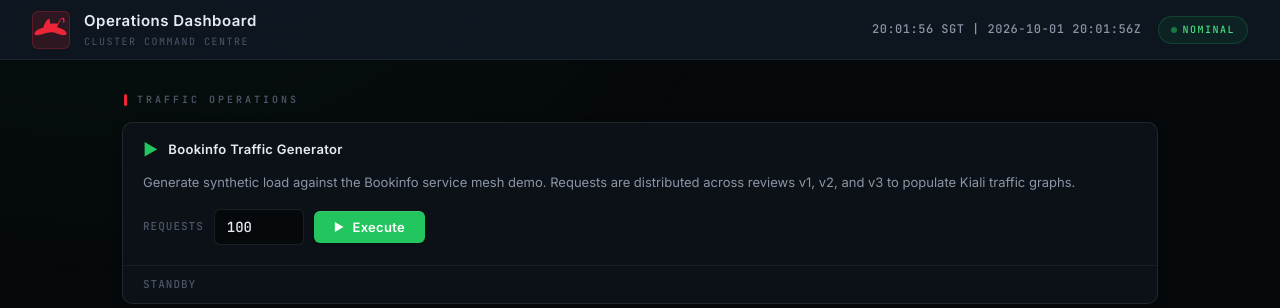
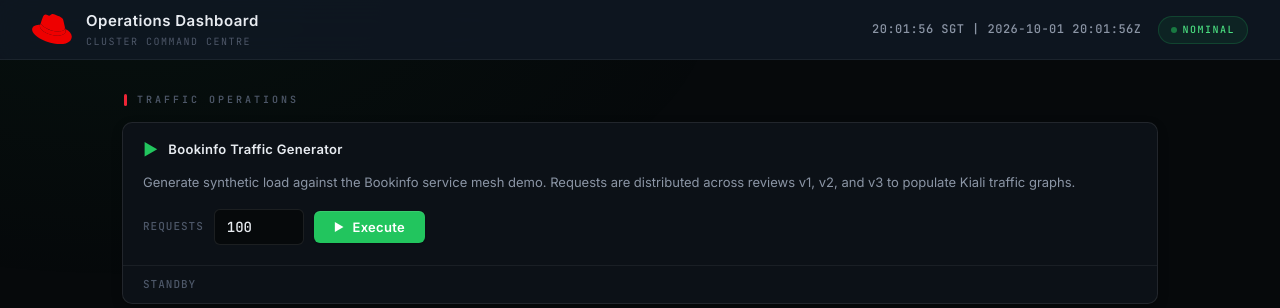
Before and after one commit to explicitworkload/ocp-provisioning, a Flask app: page / in a window 1280 px wide. Shown: the top 308 px of the page. Run offline with Flask 3, Linux system fonts and the light colour scheme; data that the repository does not hold is empty.

Commit message:
Use official Red Hat hat icon and add favicon

```diff
--- a/dashboard/static/style.css
+++ b/dashboard/static/style.css
@@ -79,17 +79,12 @@ header {
 }
 
 .insignia {
-  width: 38px;
-  height: 38px;
   display: flex;
   align-items: center;
   justify-content: center;
-  background: var(--sg-red-dim);
-  border: 1px solid rgba(238, 37, 54, 0.25);
-  border-radius: var(--radius-sm);
 }
 
-.insignia svg { width: 34px; height: 34px; }
+.insignia svg { width: 40px; height: auto; }
 
 .header-title {
   display: flex;
--- a/dashboard/templates/index.html
+++ b/dashboard/templates/index.html
@@ -4,14 +4,16 @@
   <meta charset="UTF-8">
   <meta name="viewport" content="width=device-width, initial-scale=1.0">
   <title>OPS DASHBOARD</title>
+  <link rel="icon" href="/static/favicon.svg" type="image/svg+xml">
   <link rel="stylesheet" href="/static/style.css">
 </head>
 <body>
   <header>
     <div class="header-left">
       <div class="insignia">
-        <svg viewBox="0 0 36 36" xmlns="http://www.w3.org/2000/svg">
-          <path d="M16.5 6c-1.2 0-2.5 1-3.7 2.8c-1.5 2.2-2.5 5-3 6.7c-2.8.6-5.5 1.8-7.3 3.3C1 20 .5 21.2.5 22c0 1 .8 1.5 2.5 1.5c1.8 0 4-.4 6.5-1.2c3-1 6-1.8 8.5-1.8c2 0 4.2.5 7 1.5c2.5.9 4.8 1.5 6.5 1.5c2 0 3-.7 3-1.8c0-1-.8-2.2-2.5-3.4c-2-1.4-4.8-2.5-7.5-3.2c1-3 2.2-5.5 3.2-7c.8-1.2 1.5-1.8 2-2c.3-.1.5 0 .7.2c.2.3.4.8.5 1.5c.1.5.1 1.2 0 1.8c-.1.5 0 .8.3.8c.4 0 .8-.5 1-1.3c.2-.8.2-1.7 0-2.5c-.2-.8-.6-1.4-1.2-1.6c-.8-.3-1.8.2-3 1.5c-1 1-2 2.8-3 5c-1.5-.3-3-.4-4.5-.4c-1 0-2.2.1-3.5.4z" fill="#ee2536"/>
+        <svg viewBox="0 0 192 145" xmlns="http://www.w3.org/2000/svg">
+          <path d="M157.77,62.61a14,14,0,0,1,.31,3.42c0,14.88-18.1,17.46-30.61,17.46C78.83,83.49,42.53,53.26,42.53,44a6.43,6.43,0,0,1,.22-1.94l-3.66,9.06a18.45,18.45,0,0,0-1.51,7.33c0,18.11,41,45.48,87.74,45.48,20.69,0,36.43-7.76,36.43-21.77,0-1.08,0-1.94-1.73-10.13Z" fill="#e00"/>
+          <path d="M127.47,83.49c12.51,0,30.61-2.58,30.61-17.46a14,14,0,0,0-.31-3.42l-7.45-32.36c-1.72-7.12-3.23-10.35-15.73-16.6C124.89,8.69,103.76.5,97.51.5,91.69.5,90,8,83.06,8c-6.68,0-11.64-5.6-17.89-5.6-6,0-9.91,4.09-12.93,12.5,0,0-8.41,23.72-9.49,27.16A6.43,6.43,0,0,0,42.53,44c0,9.22,36.3,39.45,84.94,39.45M160,72.07c1.73,8.19,1.73,9.05,1.73,10.13,0,14-15.74,21.77-36.43,21.77C78.54,104,37.58,76.6,37.58,58.49a18.45,18.45,0,0,1,1.51-7.33C22.27,52,.5,55,.5,74.22c0,31.48,74.59,70.28,133.65,70.28,45.28,0,56.7-20.48,56.7-36.65,0-12.72-11-27.16-30.83-35.78" fill="#e00"/>
         </svg>
       </div>
       <div class="header-title">
```
Also changed, not shown: dashboard/static/favicon.svg (added).
